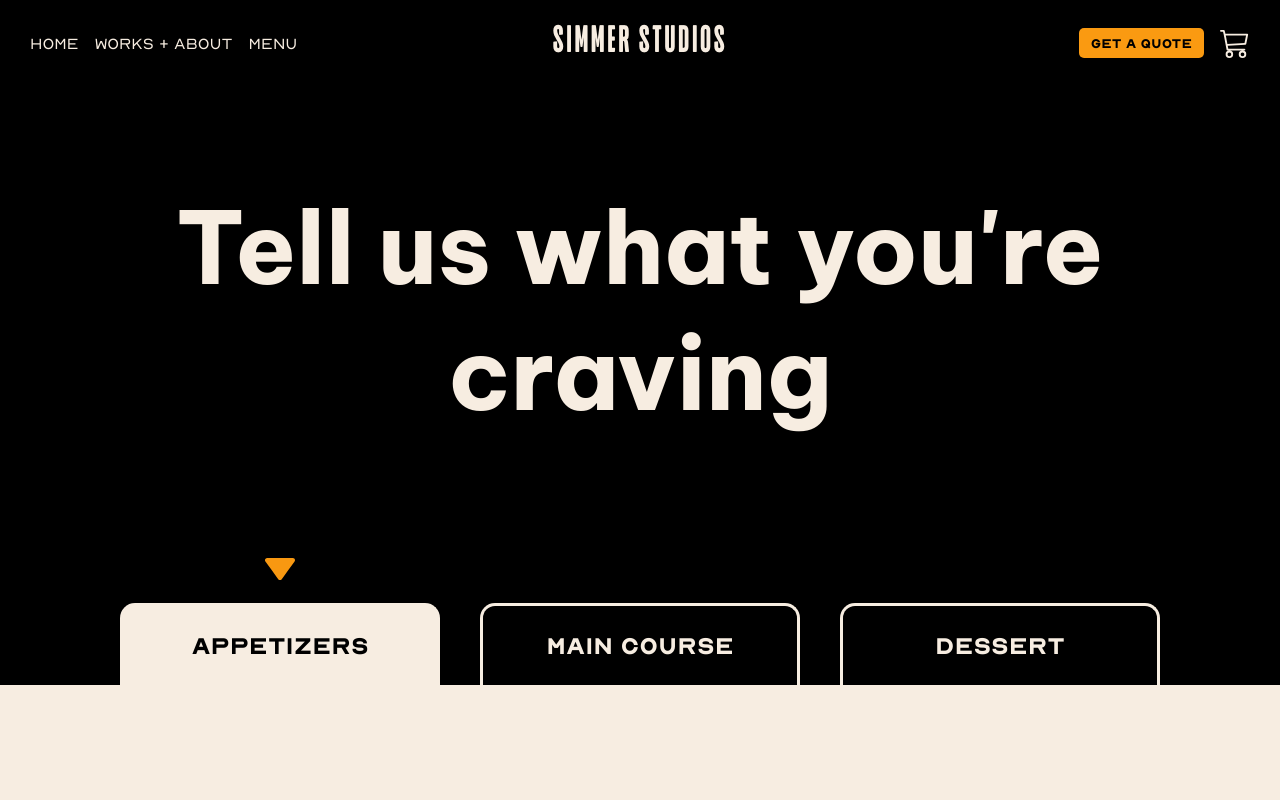
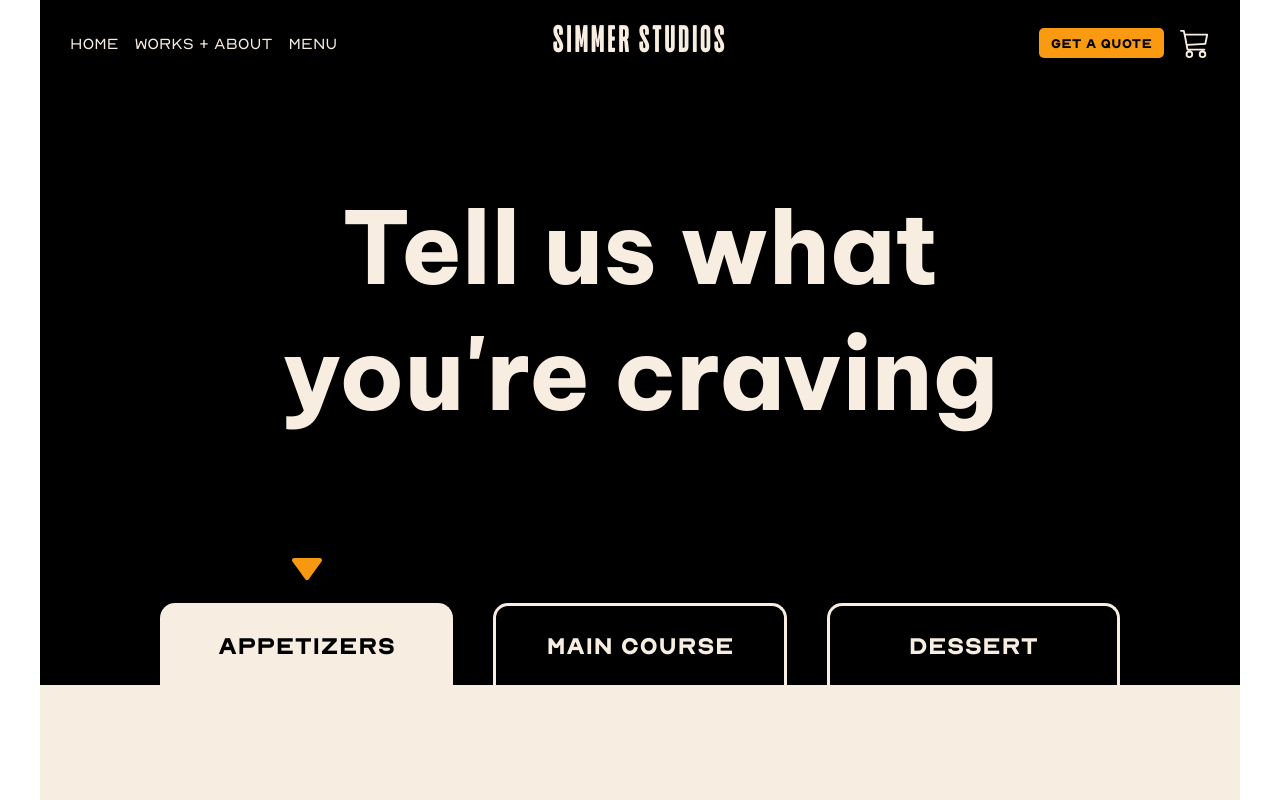
Before and after one commit to mokiong/Menu-page-simmer, a Next.js app: page / in a window 1280 px wide. Shown: the top 800 px of the page. Built offline with nearby package versions, Linux system fonts and the light colour scheme; a web font is replaced by a local one.

Commit message:
Add 1200px max width for layout component

```diff
--- a/components/layout/layout.module.css
+++ b/components/layout/layout.module.css
@@ -1,6 +1,8 @@
 .layout {
     background-color: var(--simmer-white);
     font-family: 'BeVietnamPro';
+    max-width: 1200px;
+    margin: 0px auto;
 
     padding-bottom: 5rem;
 }
--- a/pages/_app.tsx
+++ b/pages/_app.tsx
@@ -2,13 +2,14 @@ import '../styles/globals.css';
 import type { AppProps } from 'next/app';
 import Navbar from '../components/nav/Navbar';
 import { Fragment } from 'react';
+import Layout from '../components/layout/Layout';
 
 function MyApp({ Component, pageProps }: AppProps) {
     return (
-        <Fragment>
+        <Layout>
             <Navbar />
             <Component {...pageProps} />
-        </Fragment>
+        </Layout>
     );
 }
 
--- a/pages/index.tsx
+++ b/pages/index.tsx
@@ -6,10 +6,10 @@ import Layout from '../components/layout/Layout';
 
 const Home: NextPage = () => {
     return (
-        <Layout>
+        <>
             <MenuHeader />
             <Specialty />
-        </Layout>
+        </>
     );
 };
 
--- a/styles/globals.css
+++ b/styles/globals.css
@@ -36,11 +36,11 @@ body {
     }
 }
 
-@media screen and (min-width: 100em) and (max-width: 120em) {
+/* @media screen and (min-width: 100em) and (max-width: 120em) {
     html {
         font-size: 75%;
     }
-}
+} */
 
 * {
     box-sizing: border-box;
```
